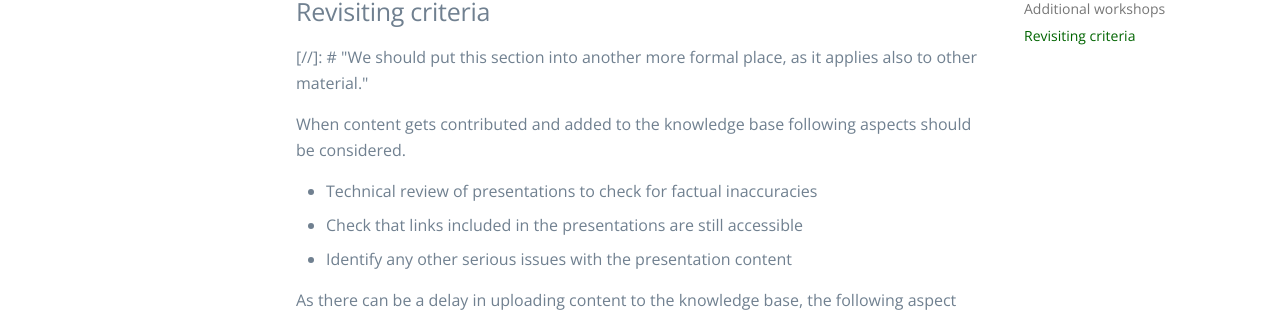
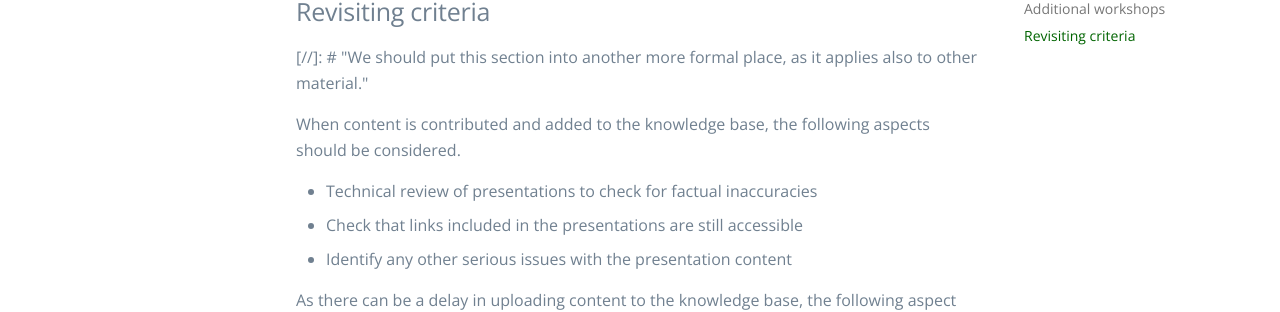
Before and after one commit to elisa-tech/wg-osep, an MkDocs documentation site: the page built from docs/workshops/index.md, in a window 1280 px wide and 900 px high, scrolled down 2150 px. Shown: the part 234-546 px from the top of the window. Built offline with MkDocs 1.6.1 and Material for MkDocs 9.7.7, drawn with Linux system fonts in a browser that asks for light colours; comment, search, counter and statistics services are not loaded.

Commit message:
Improve grammar in knowledge base content
Co-authored-by: Paul Albertella <paul.albertella@codethink.co.uk>
Signed-off-by: Philipp Ahmann <2428012+pahmann@users.noreply.github.com>

```diff
--- a/docs/workshops/index.md
+++ b/docs/workshops/index.md
@@ -68,7 +68,7 @@ The following list contains results and work products from past ELISA workshops
 [//]: # "We should put this section into another more formal place,
 as it applies also to other material."
 
-When content gets contributed and added to the knowledge base following aspects should be considered.
+When content is contributed and added to the knowledge base, the following aspects should be considered.
 
 - Technical review of presentations to check for factual inaccuracies
 - Check that links included in the presentations are still accessible
```
